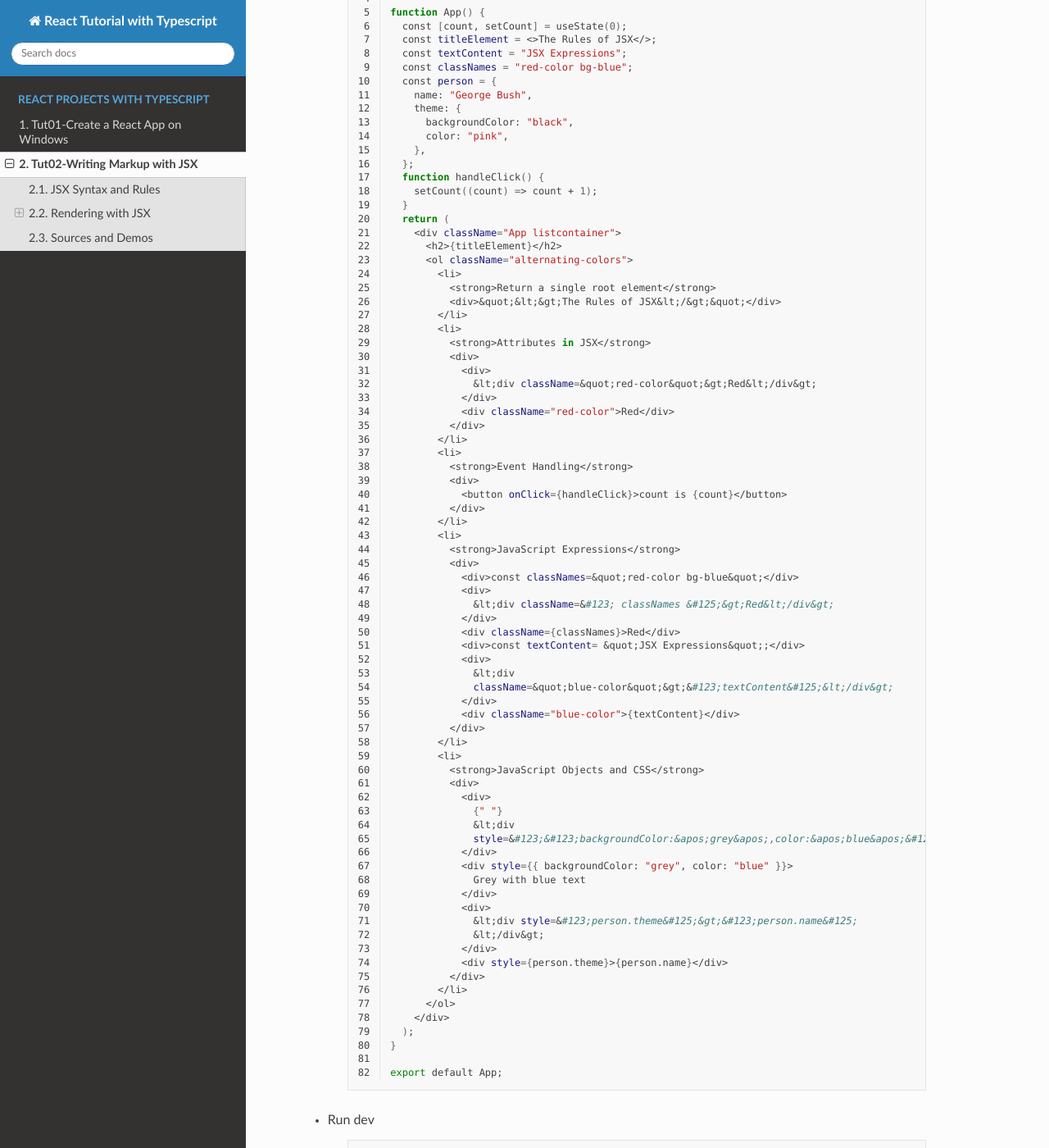
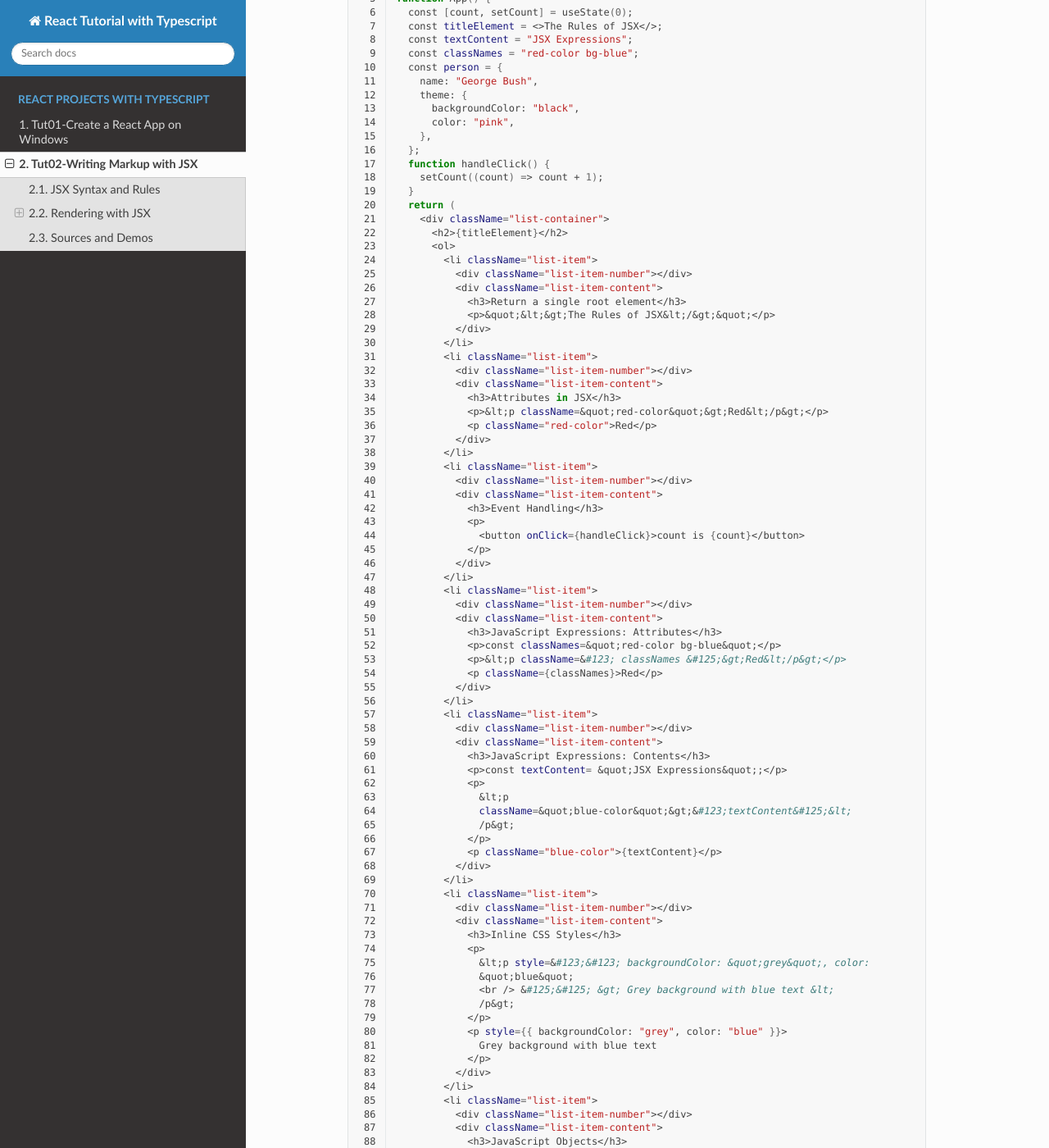
Before and after one commit to david-ggs-230/react-projects-docs, a Sphinx documentation site: the page built from docs/react-app-ts/tut02-writing-markup-with-jsx.rst, in a window 1280 px wide and 1400 px high, scrolled down 4976 px. Shown: the whole window at 82% size. Built offline with Sphinx 7.4.7 and the Read the Docs theme 3.1.0, drawn with Linux system fonts in a browser that asks for light colours; some of the changed text lies outside the part shown.

Commit message:
Add files via upload

```diff
--- a/docs/react-app-ts/tut02-writing-markup-with-jsx.rst
+++ b/docs/react-app-ts/tut02-writing-markup-with-jsx.rst
@@ -84,12 +84,9 @@
 
         cd tut02-writing-markup-with-jsx
 
-    - Install the dependencies
+    - Install the dependencies ::
 
-        .. code-block:: sh
-          :linenos:
-
-          yarn install
+        yarn install
 
 --------------------------------------------------------------------------------------------------
 ESLint and Prettier Configuration
@@ -197,73 +194,71 @@
           :caption: src/list-styles.css
           :linenos:
 
-          .listcontainer {
-            font-family: "Space Mono", monospace;
-            display: flex;
-            flex-direction: column;
-            max-width: 800px;
-            padding: 32px;
-            margin: 60px auto;
-            border: 1px solid #eee;
-            box-shadow: 0px 12px 24px rgba(0, 0, 0, 0.06);
-          }
-
-          * {
-            -webkit-font-smoothing: antialiased;
-            -moz-osx-font-smoothing: grayscale;
-            text-rendering: optimizelegibility;
-            letter-spacing: -0.25px;
+          .list-container {
+            max-width: 600px;
+            width:max-content;
+            margin: 0 auto;
+            font-family: Arial, sans-serif;
           }
 
           ol {
-            padding-left: 50px;
+            padding-left: 0;
+            counter-reset: list-counter;
           }
 
-          li {
-            color: #4f4f4f;
-            padding-left: 16px;
-            margin-top: 24px;
-            position: relative;
-            font-size: 16px;
-            line-height: 20px;
+          .list-item {
+            display: flex;
+            align-items: center;
+            margin: 10px 0;
           }
 
-          li:before {
-            content: "";
-            display: block;
-            height: 42px;
-            width: 42px;
-            border-radius: 50%;
-            border: 2px solid #ddd;
-            position: absolute;
-            top: -12px;
-            left: -46px;
+          .list-item div button {
+            border-radius: 8px;
+            border: 1px solid rgb(90, 95, 82);
+          }
+          .list-item-number {
+            font-weight: bold;
+            margin-right: 10px;
+            counter-increment: list-counter;
           }
 
-          ol.alternating-colors li:nth-child(odd):before {
-            border-color: #0bad02;
+          .list-item-number::before {
+            content: counter(list-counter) ". ";
           }
 
-          ol.alternating-colors li:nth-child(even):before {
-            border-color: #2378d5;
+          .list-item-content {
+            border: 1px solid #ccc;
+            border-radius: 5px;
+            padding: 10px;
+            background-color: #f9f9f9;
+            flex-grow: 1;
           }
 
-          .red-color{
+          .list-item-content h3 {
+            margin: 0;
+            font-size: 1em;
+          }
+
+          .list-item-content p {
+            margin: 5px 0;
+            font-size: 0.9em;
+          }
+
+          .red-color {
             color: #ff0000;
           }
 
-          .blue-color{
+          .blue-color {
             color: #0011ff;
           }
 
-          .bg-red{
+          .bg-red {
             background-color: #ff0000;
           }
 
-          .bg-blue{
+          .bg-blue {
             background-color: #0011ff;
           }
-
 
 
     - Edit the src/App.tsx file with the following contents
@@ -292,60 +287,92 @@
               setCount((count) => count + 1);
             }
             return (
-              <div className="App listcontainer">
+              <div className="list-container">
                 <h2>{titleElement}</h2>
-                <ol className="alternating-colors">
-                  <li>
-                    <strong>Return a single root element</strong>
-                    <div>&quot;&lt;&gt;The Rules of JSX&lt;/&gt;&quot;</div>
-                  </li>
-                  <li>
-                    <strong>Attributes in JSX</strong>
-                    <div>
-                      <div>
-                        &lt;div className=&quot;red-color&quot;&gt;Red&lt;/div&gt;
-                      </div>
-                      <div className="red-color">Red</div>
+                <ol>
+                  <li className="list-item">
+                    <div className="list-item-number"></div>
+                    <div className="list-item-content">
+                      <h3>Return a single root element</h3>
+                      <p>&quot;&lt;&gt;The Rules of JSX&lt;/&gt;&quot;</p>
                     </div>
                   </li>
-                  <li>
-                    <strong>Event Handling</strong>
-                    <div>
-                      <button onClick={handleClick}>count is {count}</button>
+                  <li className="list-item">
+                    <div className="list-item-number"></div>
+                    <div className="list-item-content">
+                      <h3>Attributes in JSX</h3>
+                      <p>&lt;p className=&quot;red-color&quot;&gt;Red&lt;/p&gt;</p>
+                      <p className="red-color">Red</p>
                     </div>
                   </li>
-                  <li>
-                    <strong>JavaScript Expressions</strong>
-                    <div>
-                      <div>const classNames=&quot;red-color bg-blue&quot;</div>
-                      <div>
-                        &lt;div className=&#123; classNames &#125;&gt;Red&lt;/div&gt;
-                      </div>
-                      <div className={classNames}>Red</div>
-                      <div>const textContent= &quot;JSX Expressions&quot;;</div>
-                      <div>
-                        &lt;div
-                        className=&quot;blue-color&quot;&gt;&#123;textContent&#125;&lt;/div&gt;
-                      </div>
-                      <div className="blue-color">{textContent}</div>
+                  <li className="list-item">
+                    <div className="list-item-number"></div>
+                    <div className="list-item-content">
+                      <h3>Event Handling</h3>
+                      <p>
+                        <button onClick={handleClick}>count is {count}</button>
+                      </p>
                     </div>
                   </li>
-                  <li>
-                    <strong>JavaScript Objects and CSS</strong>
-                    <div>
-                      <div>
-                        {" "}
-                        &lt;div
-                        style=&#123;&#123;backgroundColor:&apos;grey&apos;,color:&apos;blue&apos;&#125;&#125;&gt;...&lt;/div&gt;
+                  <li className="list-item">
+                    <div className="list-item-number"></div>
+                    <div className="list-item-content">
+                      <h3>JavaScript Expressions: Attributes</h3>
+                      <p>const classNames=&quot;red-color bg-blue&quot;</p>
+                      <p>&lt;p className=&#123; classNames &#125;&gt;Red&lt;/p&gt;</p>
+                      <p className={classNames}>Red</p>
+                    </div>
+                  </li>
+                  <li className="list-item">
+                    <div className="list-item-number"></div>
+                    <div className="list-item-content">
+                      <h3>JavaScript Expressions: Contents</h3>
+                      <p>const textContent= &quot;JSX Expressions&quot;;</p>
+                      <p>
+                        &lt;p
+                        className=&quot;blue-color&quot;&gt;&#123;textContent&#125;&lt;
+                        /p&gt;
+                      </p>
+                      <p className="blue-color">{textContent}</p>
+                    </div>
+                  </li>
+                  <li className="list-item">
+                    <div className="list-item-number"></div>
+                    <div className="list-item-content">
+                      <h3>Inline CSS Styles</h3>
+                      <p>
+                        &lt;p style=&#123;&#123; backgroundColor: &quot;grey&quot;, color:
+                        &quot;blue&quot;
+                        <br /> &#125;&#125; &gt; Grey background with blue text &lt;
+                        /p&gt;
+                      </p>
+                      <p style={{ backgroundColor: "grey", color: "blue" }}>
+                        Grey background with blue text
+                      </p>
+                    </div>
+                  </li>
+                  <li className="list-item">
+                    <div className="list-item-number"></div>
+                    <div className="list-item-content">
+                      <h3>JavaScript Objects</h3>
+                      <div style={{ textAlign: "left" }}>
+                        const person = &#123;
+                        <br />
+                        &nbsp;&nbsp;&nbsp;&nbsp;name: &quot;George Bush&quot;,
+                        <br />
+                        &nbsp;&nbsp;&nbsp;&nbsp;theme: &#123;
+                        <br />
+                        &nbsp;&nbsp;&nbsp;&nbsp;backgroundColor: &quot;black&quot;,
+                        <br />
+                        &nbsp;&nbsp;&nbsp;&nbsp;color: &quot;pink&quot;, &#125;
+                        <br />
+                        &#125;;
                       </div>
-                      <div style={{ backgroundColor: "grey", color: "blue" }}>
-                        Grey with blue text
-                      </div>
-                      <div>
-                        &lt;div style=&#123;person.theme&#125;&gt;&#123;person.name&#125;
-                        &lt;/div&gt;
-                      </div>
-                      <div style={person.theme}>{person.name}</div>
+                      <p>
+                        &lt;p style=&#123;person.theme&#125;&gt;&#123;person.name&#125;
+                        &lt;/p&gt;
+                      </p>
+                      <p style={person.theme}>{person.name}</p>
                     </div>
                   </li>
                 </ol>
@@ -413,7 +440,7 @@
         .. figure:: images/tut02/tut02-writing-jsx-homepage.png
            :align: center
            :class: sd-my-2
-           :width: 50%
+           :width: 100%
            :alt: Writing Markup with JSX
 
            :custom-color-primary-bold:`Writing Markup with JSX`
```
Also changed, not shown: docs/react-app-ts/images/tut02/tut02-writing-jsx-homepage.png.
